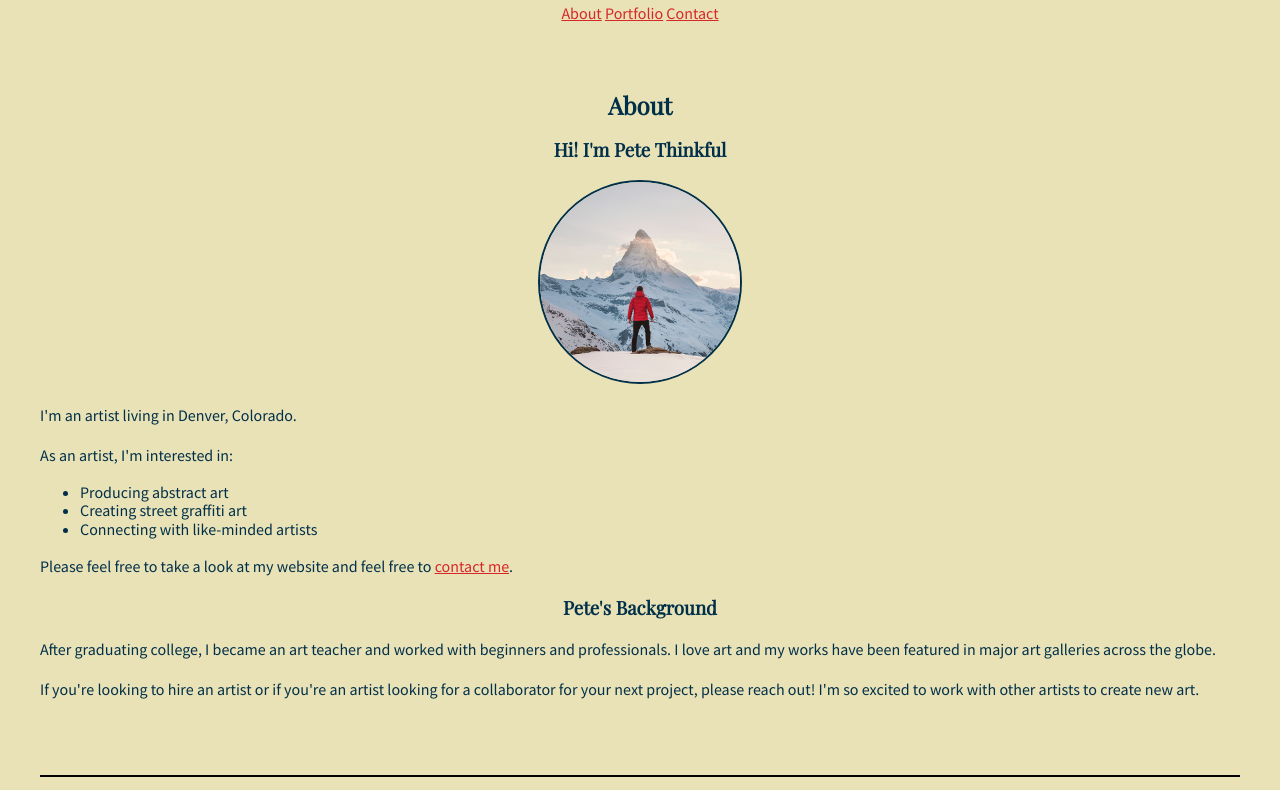
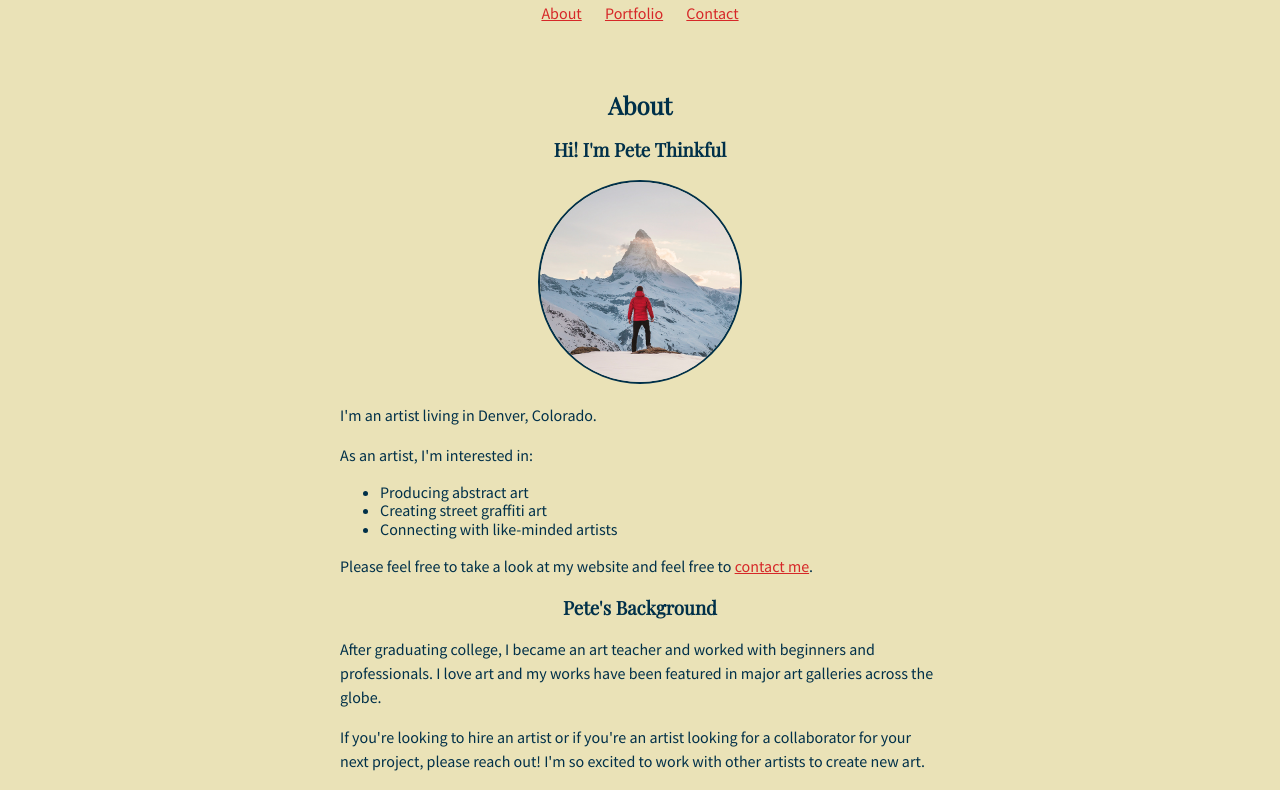
Before and after one commit to balexander85/pete-thinkful, a plain HTML site: page index.html in a window 1280 px wide. Shown: the part 116-906 px from the top of the page. Drawn offline with nearby package versions, Linux system fonts and the light colour scheme.

Commit message:
Updates based on review feedback
- Created a div element around everything within main block
- Added margin between the nav links
- Updated tag for copyright

```diff
--- a/index.html
+++ b/index.html
@@ -23,6 +23,7 @@
 
   <main>
       <!-- TODO: Add About section here -->
+    <div>
       <article id="about">
         <div>
           <h2>About</h2>
@@ -96,11 +97,12 @@ excited to work with other artists to create new art.</p>
           <li><a href="https://www.pinterest" target="_blank">Pinterest</a></li>
         </ol>
       </article>
+    </div>
   </main>
   <!-- Footer section -->
   <footer>
     <div>
-      <h5>© Pete Thinkful. All rights reserved.</h5>
+      <p>© Pete Thinkful. All rights reserved.</p>
     </div>
   </footer>
 </body>
--- a/style.css
+++ b/style.css
@@ -57,3 +57,7 @@ hr {
 header, footer {
   text-align: center;
 }
+
+nav a  {
+  margin: 10px;
+}
```
